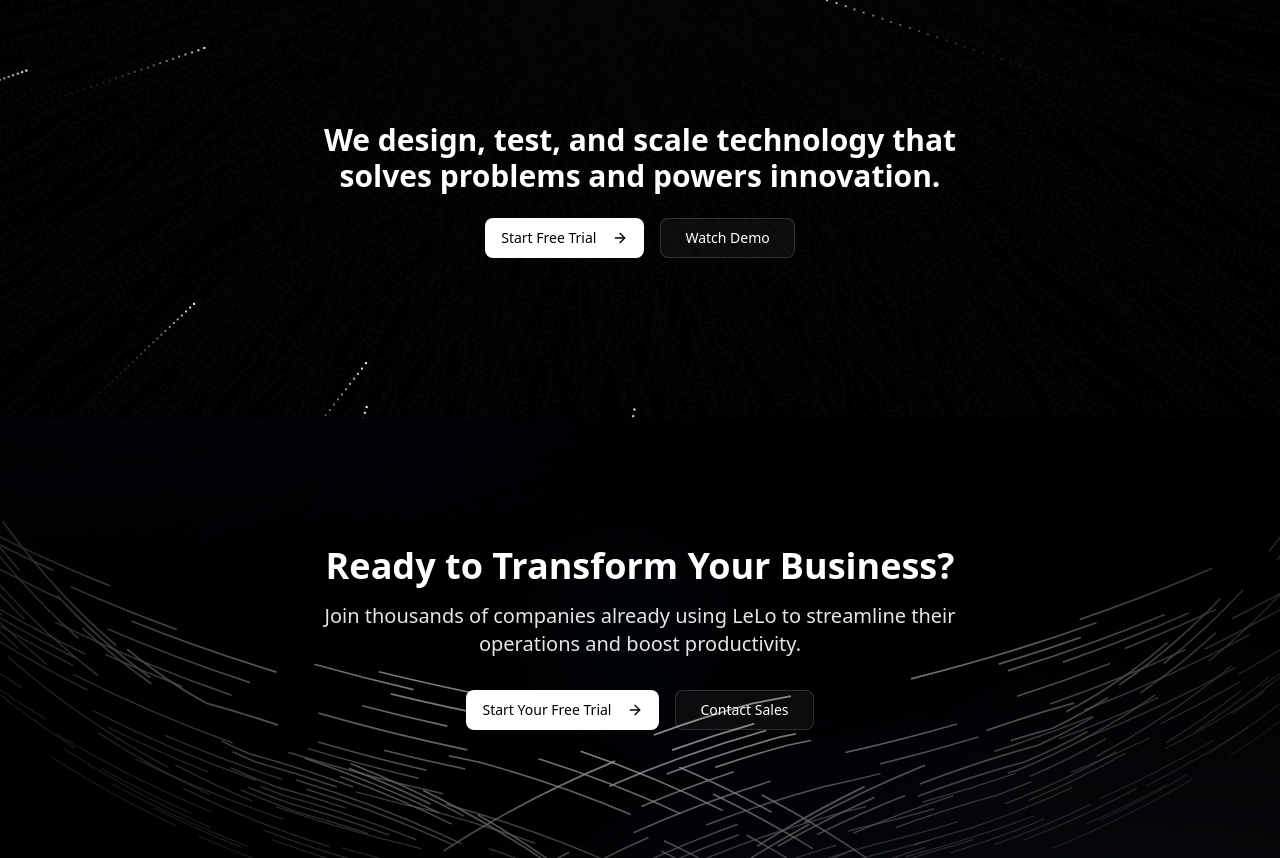
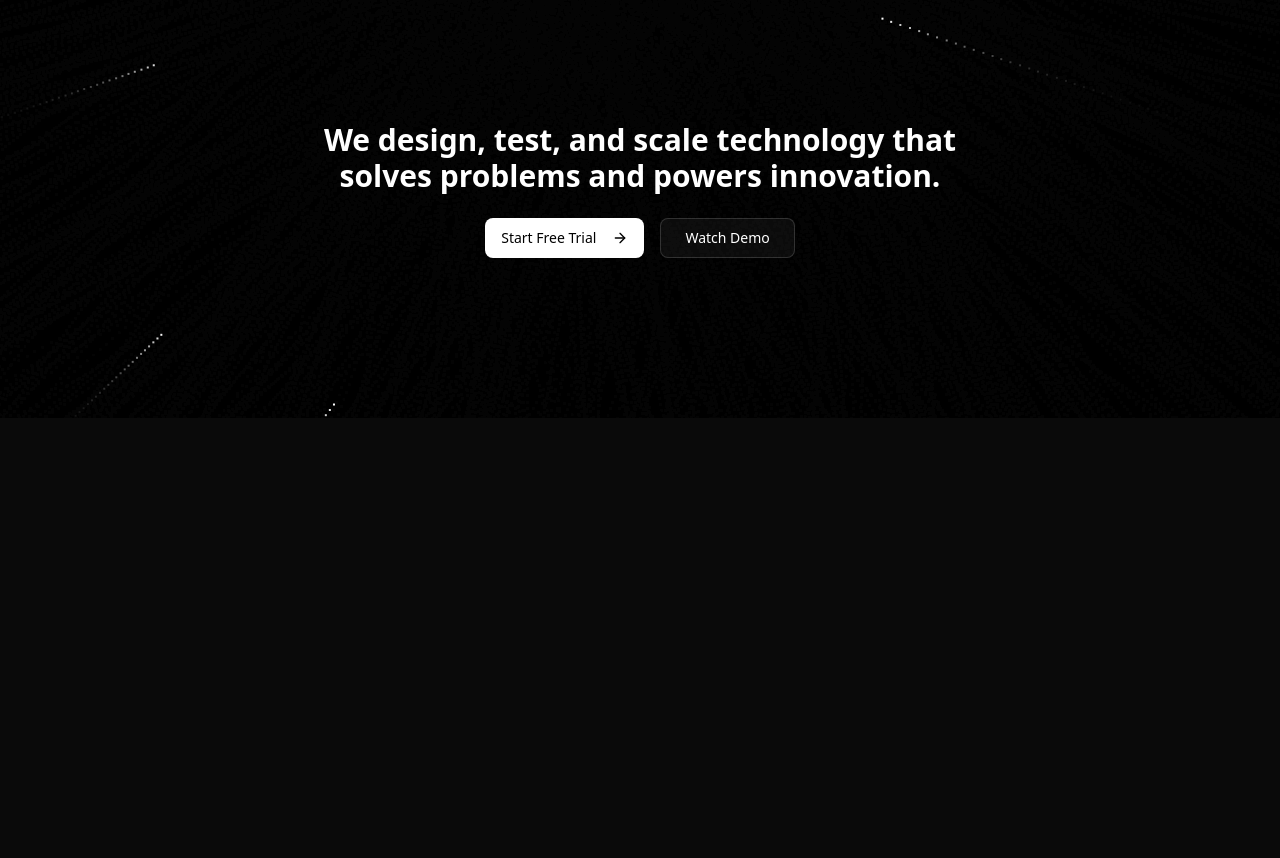
Before and after one commit to Muliika/256labsOfficial, a Next.js app: page / in a window 1280 px wide. Shown: the part 439-1297 px from the top of the page. After the commit the page ends 857 px from the top, so only its background shows below. Built offline with nearby package versions, Linux system fonts and the light colour scheme.

Commit message:
disabled all other sections and only maintained the hero section

```diff
--- a/app/page.tsx
+++ b/app/page.tsx
@@ -1,5 +1,5 @@
-import { AnimatedCTASection } from "@/components/AnimatedCta";
-import Cta from "@/components/Cta";
+// import { AnimatedCTASection } from "@/components/AnimatedCta";
+// import Cta from "@/components/Cta";
 import { HeroSection } from "@/components/Hero";
 
 export default function Home() {
@@ -7,7 +7,7 @@ export default function Home() {
     <div className="">
       <HeroSection />
       {/* <Cta /> */}
-      <AnimatedCTASection />
+      {/* <AnimatedCTASection /> */}
     </div>
   );
 }
```
